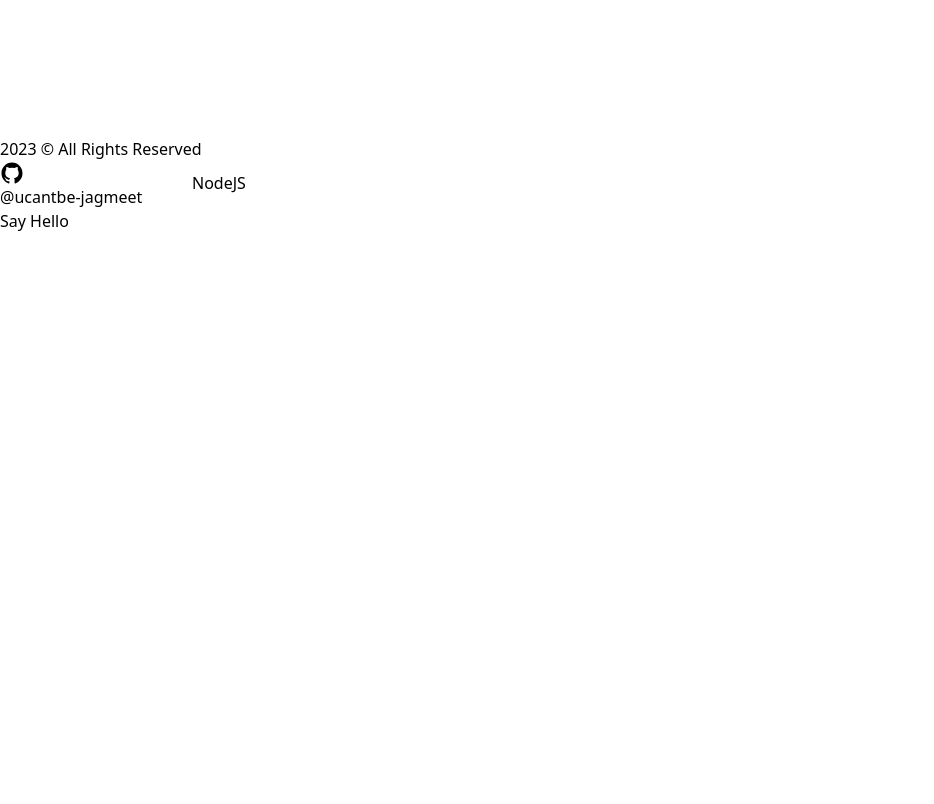
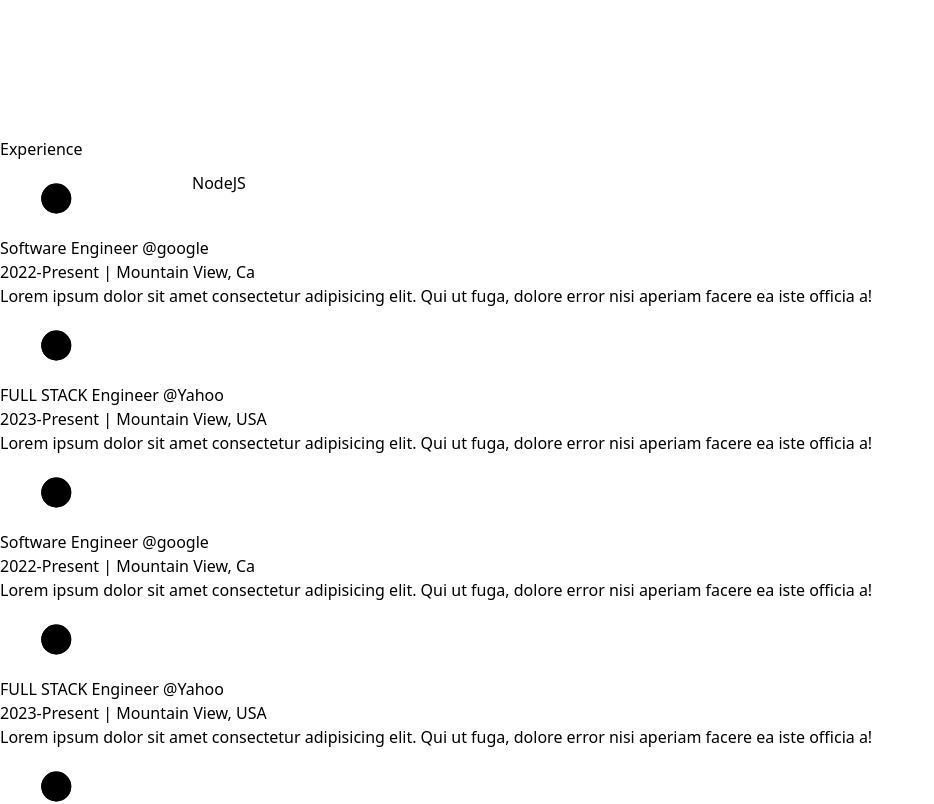
Before and after one commit to ucantbe-jagmeet/jagmeet-portfolio, a Next.js app: page /about in a window 1280 px wide. Shown: the part 1380-2184 px from the top of the page, without its empty margins (0-934 px from the left). Before the commit the page ends 1613 px from the top, so only its background shows below. Built offline with nearby package versions, Linux system fonts and the light colour scheme.

Commit message:
Experience Section done

```diff
--- a/src/app/about/page.jsx
+++ b/src/app/about/page.jsx
@@ -1,5 +1,5 @@
 "use client";
-import { AnimatedText, Layout, Skills } from "@/components";
+import { AnimatedText, Experience, Layout, Skills } from "@/components";
 import Image from "next/image";
 import React, { useEffect, useRef } from "react";
 import Img from "../../assets/jagmeet.jpeg";
@@ -102,6 +102,7 @@
           </div>
         </div>
         <Skills />
+        <Experience />
       </Layout>
     </main>
   );
--- /dev/null
+++ b/src/components/Experience.jsx
@@ -0,0 +1,125 @@
+"use client";
+import React, { useRef } from "react";
+import { motion, useScroll } from "framer-motion";
+import { LiIcon } from ".";
+
+const Details = ({ position, company, companyLink, time, address, work }) => {
+  const ref = useRef(null);
+  return (
+    <li
+      ref={ref}
+      className="my-8 first:mt-0 last:mb-0 w-[60%] mx-auto flex flex-col items-center justify-between"
+    >
+      <motion.div
+        initial={{ y: 50 }}
+        whileInView={{ y: 0 }}
+        transition={{ duration: 0.5, type: "spring" }}
+      >
+        <LiIcon reference={ref} />
+        <h3 className="capitalize font-bold text-2xl">
+          {position}&nbsp;
+          <a
+            href={companyLink}
+            target="_blank"
+            className="text-primary capitalize"
+          >
+            @{company}
+          </a>
+        </h3>
+        <span className="capitalize font-medium text-dark/75">
+          {time} | {address}
+        </span>
+        <p className="font-medium w-full">{work}</p>
+      </motion.div>
+    </li>
+  );
+};
+
+const data = [
+  {
+    position: "Software Engineer",
+    company: "google",
+    companyLink: "www.google.com",
+    time: "2022-Present",
+    address: "Mountain View, Ca",
+    work: "Lorem ipsum dolor sit amet consectetur adipisicing elit. Qui ut fuga, dolore error nisi aperiam facere ea iste officia a!",
+  },
+  {
+    position: "FULL STACK Engineer",
+    company: "Yahoo",
+    companyLink: "www.Yahoo.com",
+    time: "2023-Present",
+    address: "Mountain View, USA",
+    work: "Lorem ipsum dolor sit amet consectetur adipisicing elit. Qui ut fuga, dolore error nisi aperiam facere ea iste officia a!",
+  },
+  {
+    position: "Software Engineer",
+    company: "google",
+    companyLink: "www.google.com",
+    time: "2022-Present",
+    address: "Mountain View, Ca",
+    work: "Lorem ipsum dolor sit amet consectetur adipisicing elit. Qui ut fuga, dolore error nisi aperiam facere ea iste officia a!",
+  },
+  {
+    position: "FULL STACK Engineer",
+    company: "Yahoo",
+    companyLink: "www.Yahoo.com",
+    time: "2023-Present",
+    address: "Mountain View, USA",
+    work: "Lorem ipsum dolor sit amet consectetur adipisicing elit. Qui ut fuga, dolore error nisi aperiam facere ea iste officia a!",
+  },
+  {
+    position: "Software Engineer",
+    company: "google",
+    companyLink: "www.google.com",
+    time: "2022-Present",
+    address: "Mountain View, Ca",
+    work: "Lorem ipsum dolor sit amet consectetur adipisicing elit. Qui ut fuga, dolore error nisi aperiam facere ea iste officia a!",
+  },
+  {
+    position: "FULL STACK Engineer",
+    company: "Yahoo",
+    companyLink: "www.Yahoo.com",
+    time: "2023-Present",
+    address: "Mountain View, USA",
+    work: "Lorem ipsum dolor sit amet consectetur adipisicing elit. Qui ut fuga, dolore error nisi aperiam facere ea iste officia a!",
+  },
+];
+
+const Experience = () => {
+  const ref = useRef(null);
+  const { scrollYProgress } = useScroll({
+    target: ref,
+    offset: ["start end", "center start"],
+  });
+  return (
+    <div className="my-64">
+      <h2 className="font-bold text-5xl mb-32 w-full text-center">
+        Experience
+      </h2>
+      <div ref={ref} className="w-[75%] mx-auto relative">
+        <motion.div
+          style={{ scaleY: scrollYProgress }}
+          className="absolute left-9 top-0 w-[4px] h-full bg-dark origin-top"
+        />
+        <ul className="flex w-full flex-col items-start justify-between ml-4">
+          {data.map((detail, index) => {
+            return (
+              <Details
+                key={index}
+                position={detail.position}
+                company={detail.company}
+                companyLink={detail.companyLink}
+                time={detail.time}
+                address={detail.address}
+                work={detail.work}
+              />
+            );
+          })}
+        </ul>
+      </div>
+    </div>
+  );
+};
+
+export default Experience;
--- a/src/components/Footer.jsx
+++ b/src/components/Footer.jsx
@@ -9,7 +9,7 @@
       <Layout className="py-8 flex items-center justify-between">
         <span>{new Date().getFullYear()} &copy; All Rights Reserved</span>
         <div className="flex">
-          <GithubIcon className="w-6 mr-2" />
+          <GithubIcon className="!w-6 mr-2" />
           <Link href="https://github.com/ucantbe-jagmeet">
             @ucantbe-jagmeet
           </Link>
--- /dev/null
+++ b/src/components/LiIcon.jsx
@@ -0,0 +1,38 @@
+"use client";
+import { motion, useScroll } from "framer-motion";
+
+const LiIcon = ({ reference }) => {
+  const { scrollYProgress } = useScroll({
+    target: reference,
+    offset: ["center end", "center center"],
+  });
+  return (
+    <figure className="absolute left-0 stroke-dark">
+      <svg className="-rotate-90" width="75" height="75" viewBox="0 0 100 100">
+        <circle
+          cx="75"
+          cy="50"
+          r="20"
+          className="stroke-primary stroke-1 fill-none"
+        />
+
+        <motion.circle
+          style={{ pathLength: scrollYProgress }}
+          cx="75"
+          cy="50"
+          r="20"
+          className="fill-light stroke-[5px]"
+        />
+
+        <circle
+          cx="75"
+          cy="50"
+          r="10"
+          className="fill-primary animate-pulse stroke-1"
+        />
+      </svg>
+    </figure>
+  );
+};
+
+export default LiIcon;
--- a/src/components/index.js
+++ b/src/components/index.js
@@ -1,7 +1,18 @@
 import AnimatedText from "./AnimatedText";
+import Experience from "./Experience";
 import Footer from "./Footer";
 import Layout from "./Layout";
+import LiIcon from "./LiIcon";
 import Logo from "./Logo";
 import Navbar from "./Navbar";
 import Skills from "./Skills";
-export { Skills, Footer, AnimatedText, Layout, Logo, Navbar };
+export {
+  LiIcon,
+  Experience,
+  Skills,
+  Footer,
+  AnimatedText,
+  Layout,
+  Logo,
+  Navbar,
+};
```
